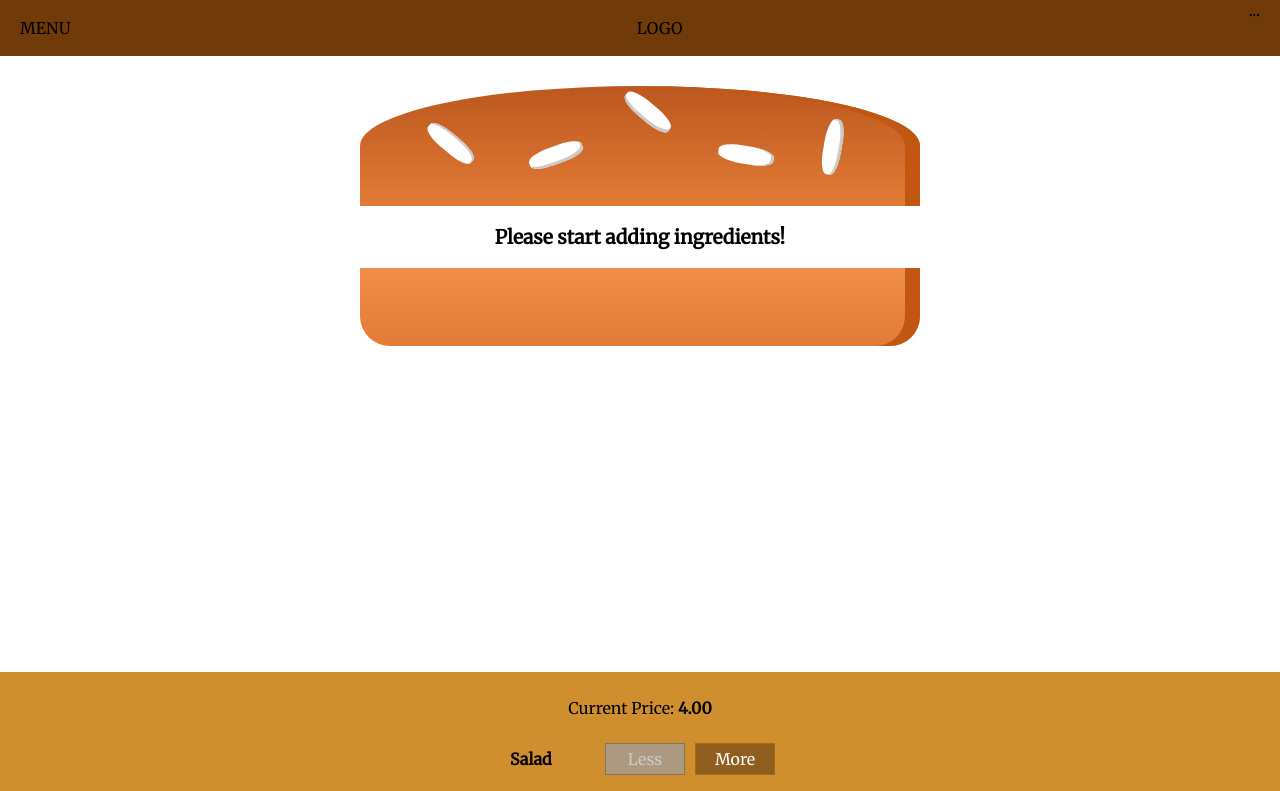
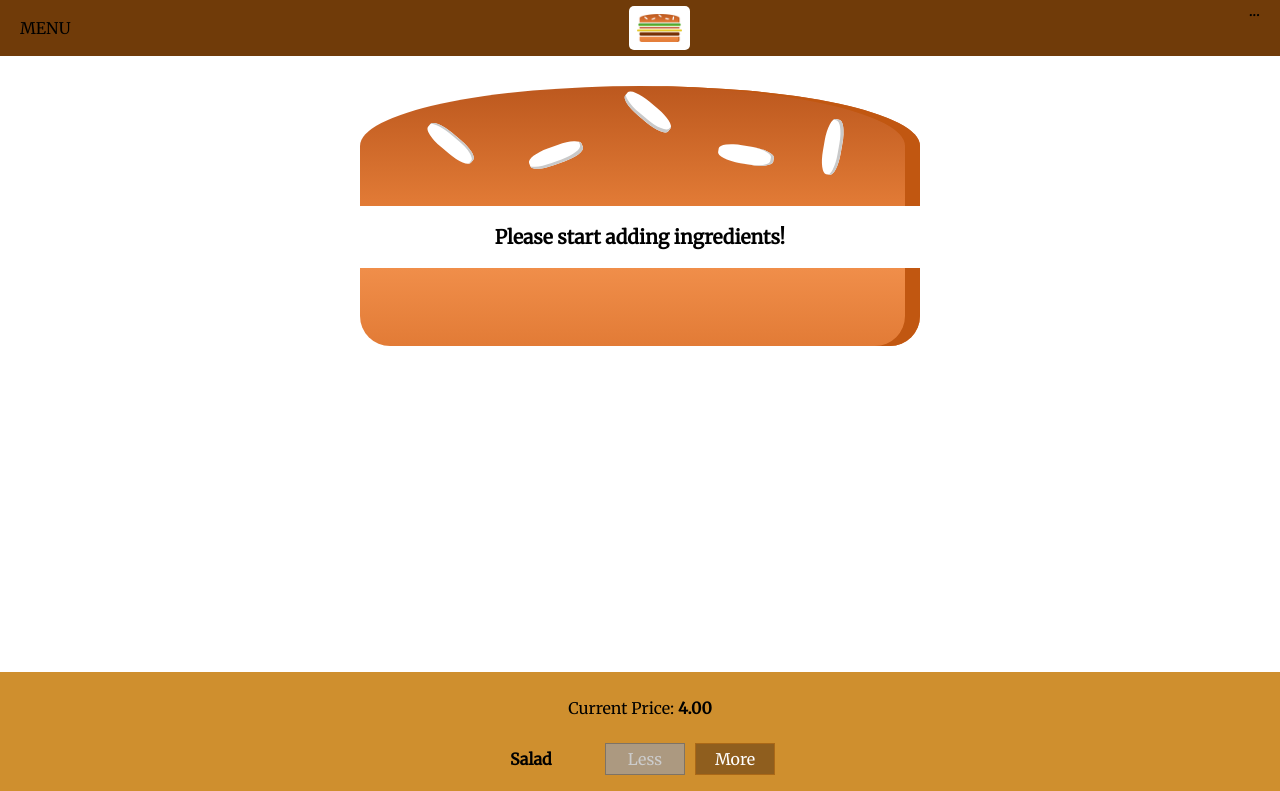
Before and after one commit to yeondam88/burger-builder-app, a React app: page / in a window 1280 px wide. Shown: the top 791 px of the page. Built offline with nearby package versions, Linux system fonts and the light colour scheme.

Commit message:
adding logo

```diff
--- /dev/null
+++ b/src/components/Logo/Logo.css
@@ -0,0 +1,11 @@
+.Logo {
+  background-color: white;
+  padding: 8px;
+  height: 80%;
+  box-sizing: border-box;
+  border-radius: 5px;
+}
+
+.Logo img {
+  height: 100%;
+}
--- /dev/null
+++ b/src/components/Logo/Logo.js
@@ -0,0 +1,12 @@
+import React from "react";
+
+import classes from "./Logo.css";
+import burgerLogo from "../../assets/images/burger-logo.png";
+
+const logo = props => (
+  <div className={classes.Logo}>
+    <img src={burgerLogo} alt="Burger logo" />
+  </div>
+);
+
+export default logo;
--- a/src/components/Navigation/Toolbar/Toolbar.js
+++ b/src/components/Navigation/Toolbar/Toolbar.js
@@ -1,11 +1,12 @@
 import React from "react";
 
 import classes from "./Toolbar.css";
+import Logo from "../../Logo/Logo";
 
 const toolbar = props => (
   <header className={classes.Toolbar}>
     <div>MENU</div>
-    <div>LOGO</div>
+    <Logo />
     <nav>...</nav>
   </header>
 );
```
Also changed, not shown: src/assets/images/burger-logo.png (added).
